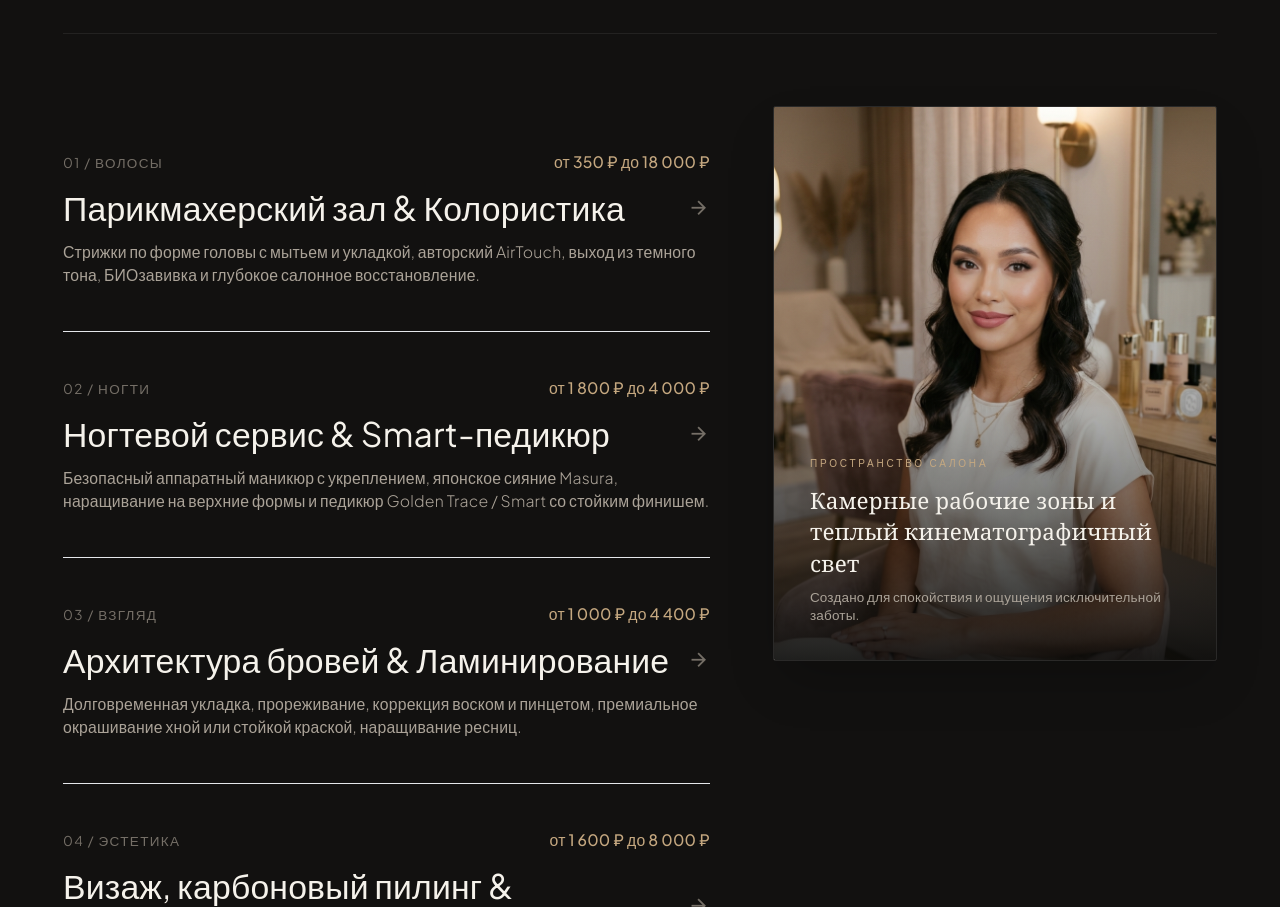
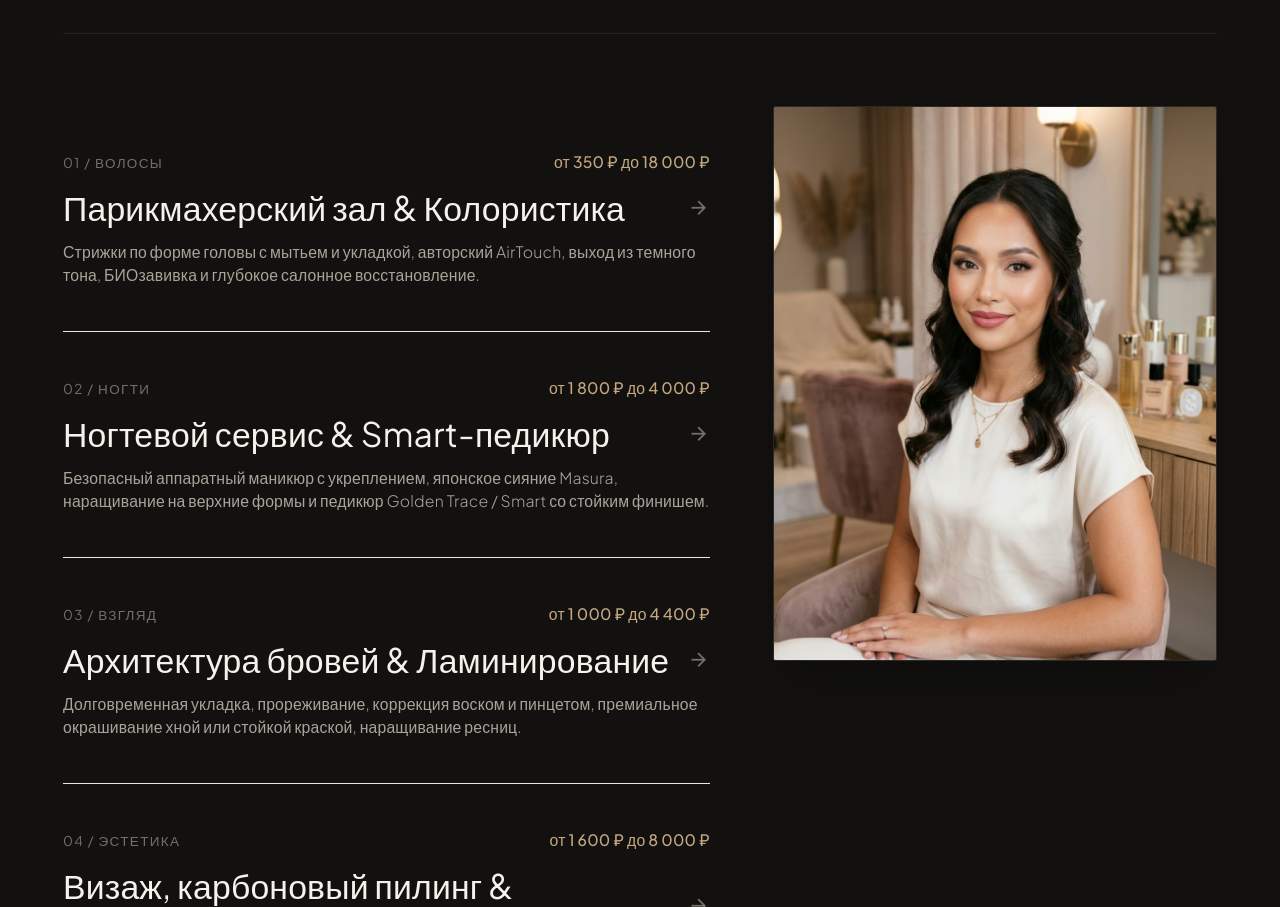
Before and after one commit to focus-tp/agma, a website built with Vite: page index.html in a window 1280 px wide. Shown: the part 2492-3399 px from the top of the page. Built offline with nearby package versions, Linux system fonts and the light colour scheme; a web font is replaced by a local one.

Commit message:
Remove atmospheric text overlay from makeup service photo

```diff
--- a/index.html
+++ b/index.html
@@ -339,16 +339,7 @@
 <div class="lg:col-span-5 sticky top-32">
 <div class="relative w-full aspect-[4/5] rounded-sm overflow-hidden border border-white/10 shadow-2xl">
 <img alt="Agma Hair Styling" class="w-full h-full object-cover" src="./makeup_service.jpg"/>
-<div class="absolute inset-0 bg-gradient-to-t from-obsidian-base/90 via-obsidian-base/20 to-transparent"></div>
-<div class="absolute bottom-8 left-8 right-8 space-y-2">
-<span class="text-[10px] uppercase font-sans tracking-widest-editorial text-primary block">Пространство салона</span>
-<p class="font-serif text-xl text-on-surface font-light">
-                  Камерные рабочие зоны и теплый кинематографичный свет
-                </p>
-<p class="font-sans text-xs text-on-surface-variant font-light">
-                  Создано для спокойствия и ощущения исключительной заботы.
-                </p>
-</div>
+
 </div>
 </div>
 </div>
```
